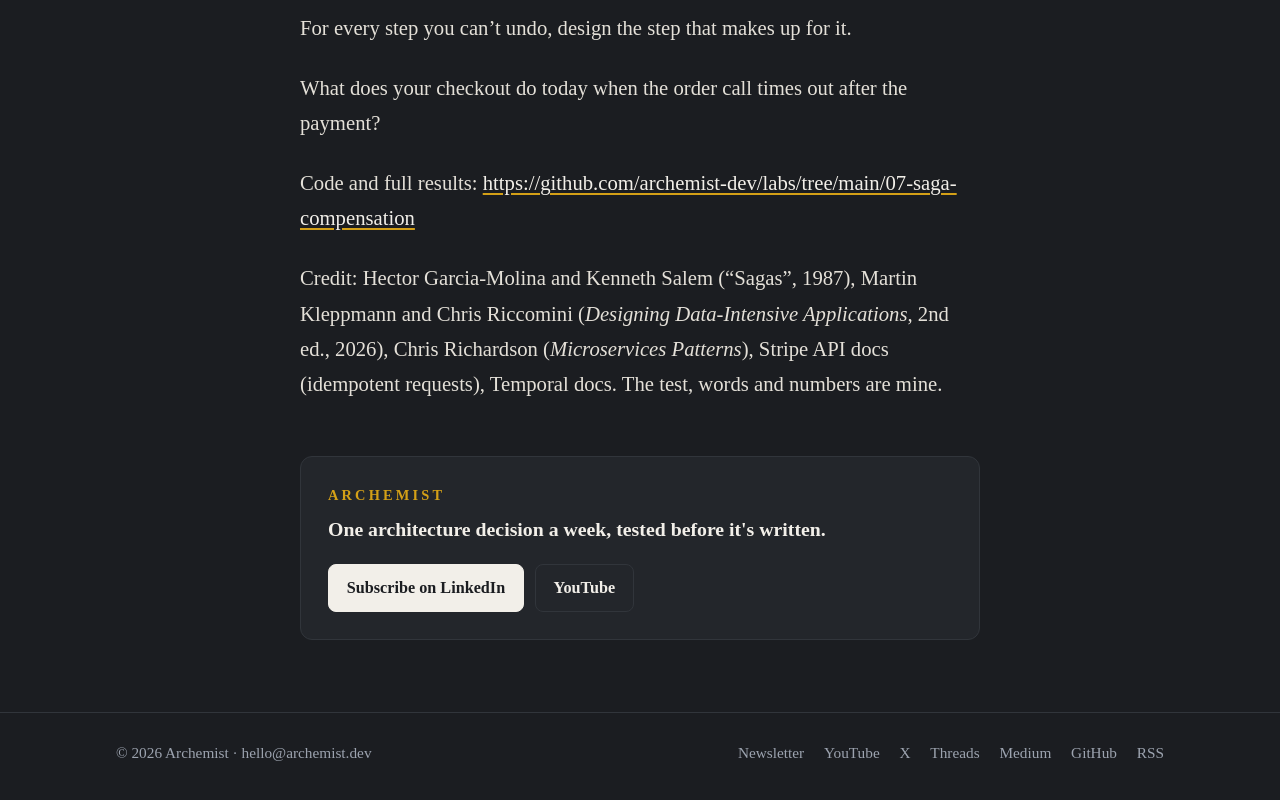
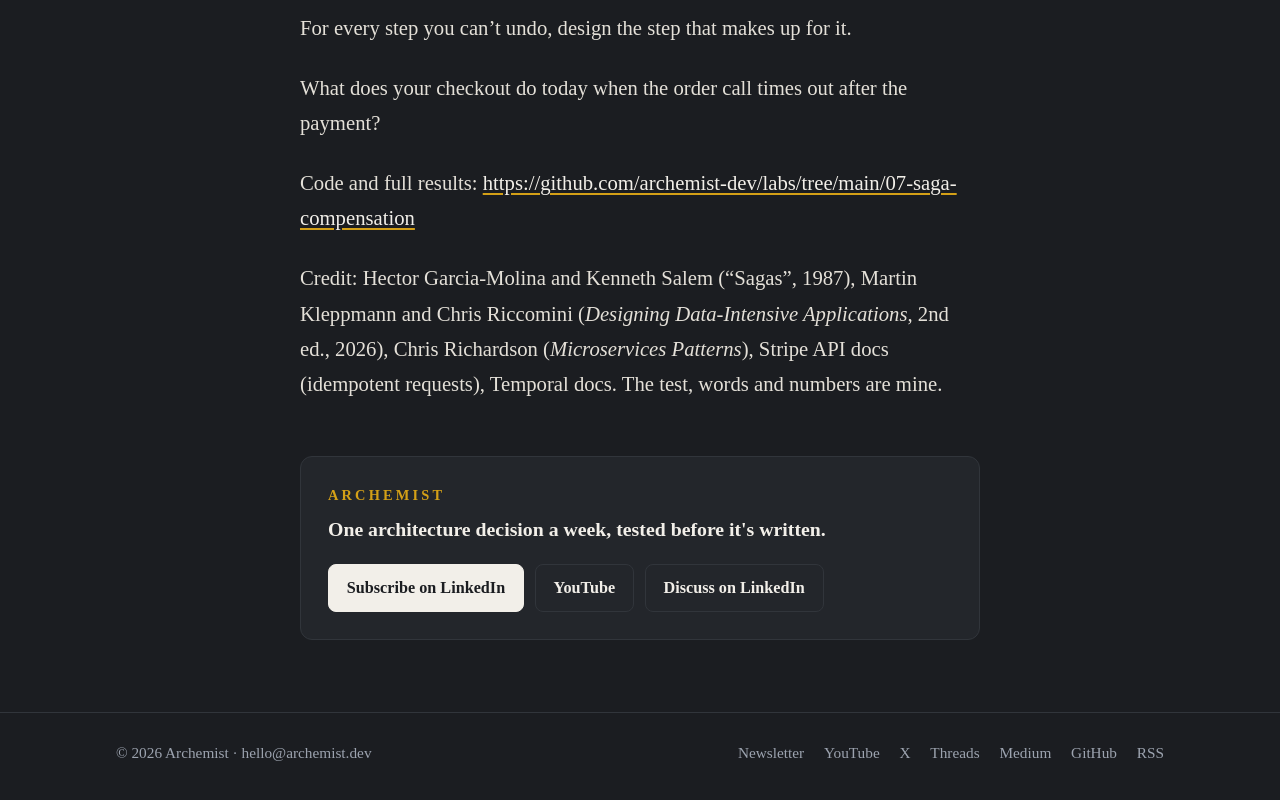
Before and after one commit to archemist-dev/site, an Astro site: page /articles/saga-compensation in a window 1280 px wide. Shown: the part 8128-8928 px from the top of the page. Built offline with nearby package versions, Linux system fonts and the light colour scheme; Astro itself is replaced by a stand-in of ours.

Commit message:
Issue #6: LinkedIn link
Co-Authored-By: Claude Opus 5.5 <noreply@anthropic.com>

```diff
--- a/src/content/articles/saga-compensation/index.md
+++ b/src/content/articles/saga-compensation/index.md
@@ -5,6 +5,7 @@ pubDate: "2026-11-16"
 pillar: "system-design"
 cover: "./cover.png"
 coverAlt: "The Saga pattern, in plain words: two checkout flows. Retry: paid £11.99, order #1, reply lost, retry, order #2, a double order. Order first: order PENDING, charge with a key, CONFIRMED, one order and 0 refunds."
+linkedin: "https://www.linkedin.com/pulse/your-payment-succeeded-order-failed-now-what-javlon-tulkinov-qix2f"
 labs: "https://github.com/archemist-dev/labs/tree/main/07-saga-compensation"
 draft: false
 ---
```
